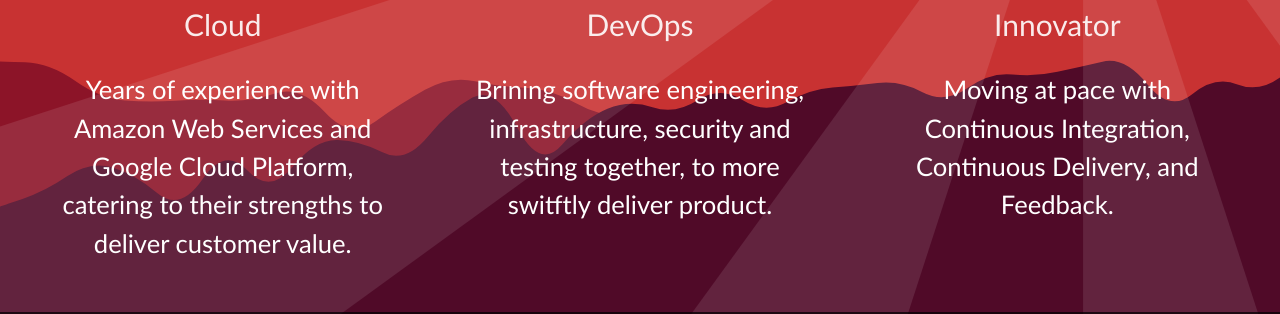
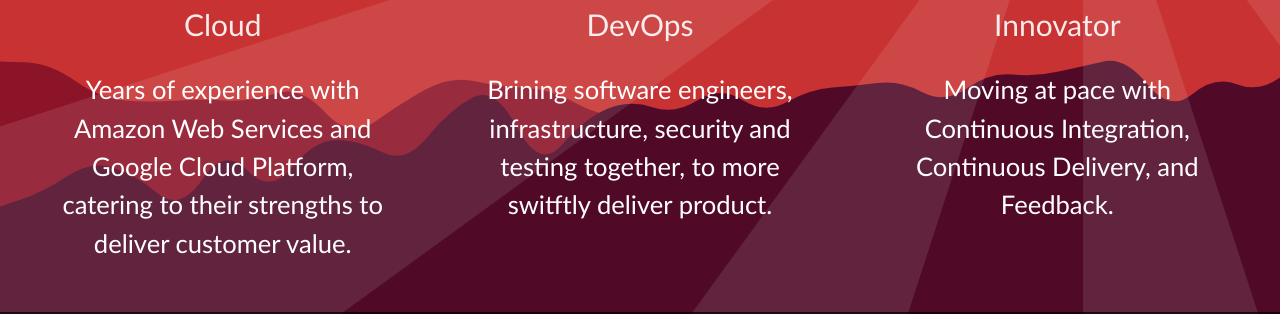
Before and after one commit to craiggunson/homepage, a React (Create React App) app: page / in a window 1280 px wide. Shown: the part 395-709 px from the top of the page. Built offline with nearby package versions, Linux system fonts and the light colour scheme.

Commit message:
fix: text

```diff
--- a/src/App.js
+++ b/src/App.js
@@ -35,7 +35,7 @@
               <h2 className="center white-text"><i className="fa fa-github-alt fa-2x"></i></h2>
               <h3 className="center">DevOps</h3>
 
-              <p className="center light white-text">Brining software engineering, infrastructure, security and testing together, to more switftly deliver product.
+              <p className="center light white-text">Brining software engineers, infrastructure, security and testing together, to more switftly deliver product.
  </p>
             </div>
           </div>
```
